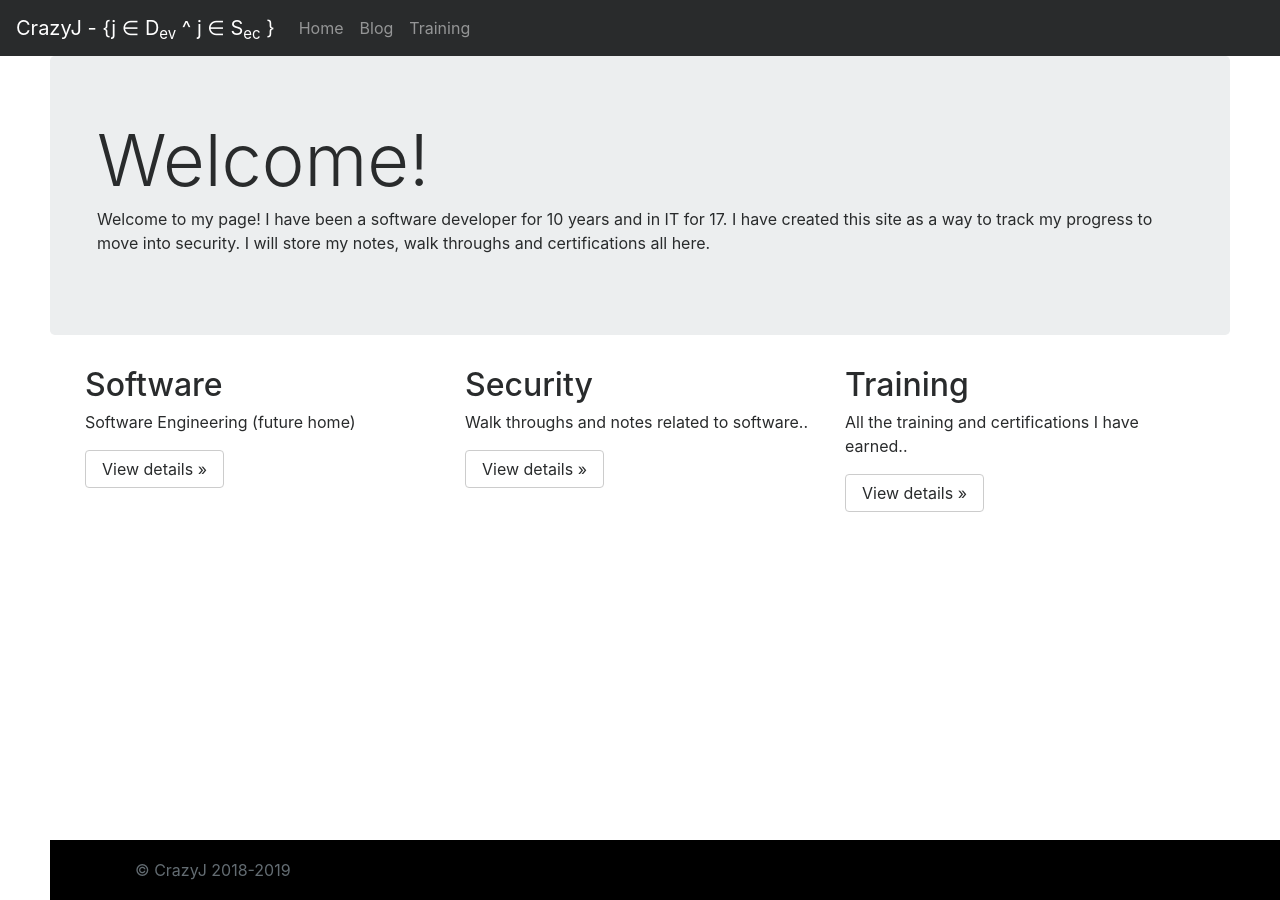
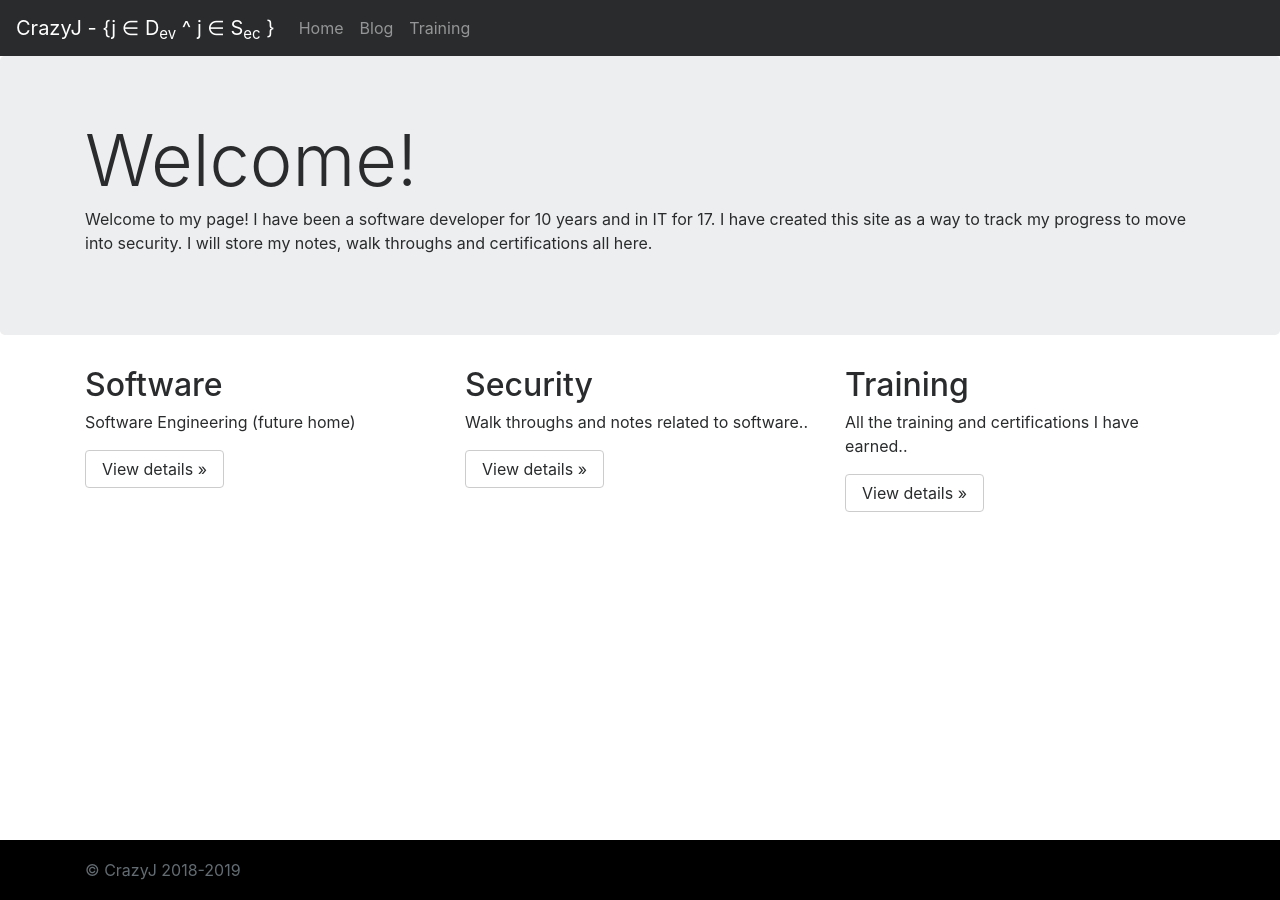
Before and after one commit to CrazyJ-Rod/CrazyJ-Rod.github.io, a Jekyll site: the page built from index.html, in a window 1280 px wide. Built offline with Jekyll 4.4.1, drawn with Linux system fonts in a browser that asks for light colours; nearby versions of some CDN libraries.

Commit message:
Update default.html

```diff
--- a/_layouts/default.html
+++ b/_layouts/default.html
@@ -32,7 +32,7 @@
       </div>
     </nav>
 	  <div><br /></div>
-      <div style="padding-left:50px; padding-right: 50px;">
+      <div>
 	      {{ content }}
       </div>
 
```
